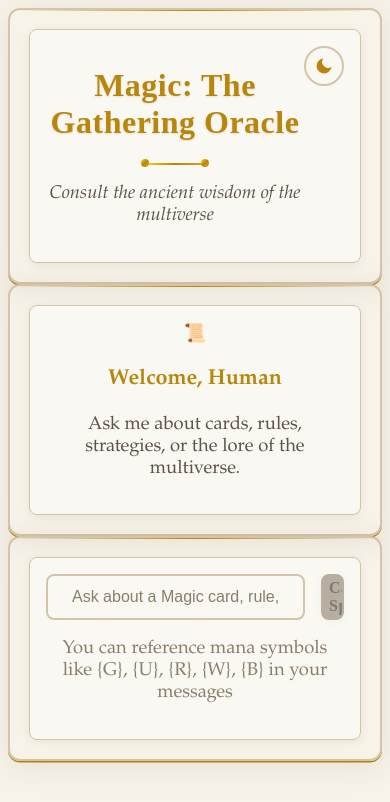
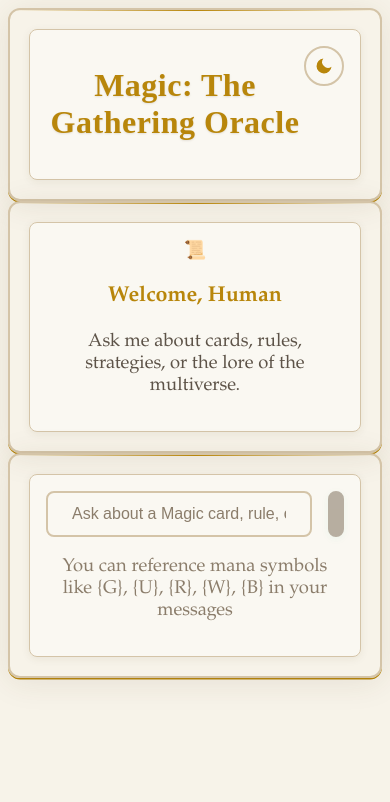
Before and after one commit to jmbluhm/mtg-llm-frontend, a Next.js app: page / in a window 390 px wide. Shown: the top 802 px of the page. Built offline with nearby package versions, Linux system fonts and the light colour scheme.

Commit message:
mobile styling fixes

```diff
--- a/src/app/page.tsx
+++ b/src/app/page.tsx
@@ -236,8 +236,8 @@
                 <h1 className="text-4xl font-mtg mtg-title mb-4">
                   Magic: The Gathering Oracle
                 </h1>
-                <div className="mtg-ornament mb-6"></div>
-                <p className="text-lg text-[var(--text-secondary)] font-mtg-body italic">
+                <div className="mtg-ornament mb-6 hidden sm:block"></div>
+                <p className="text-lg text-[var(--text-secondary)] font-mtg-body italic hidden sm:block">
                   Consult the ancient wisdom of the multiverse
                 </p>
               </div>
@@ -327,10 +327,16 @@
               <button
                 type="submit"
                 disabled={!inputMessage.trim() || loading}
-                className="px-10 py-4 mtg-button"
-                aria-label="Cast Spell"
+                className="px-10 py-4 mtg-button flex items-center justify-center"
+                aria-label="Send"
               >
-                {loading ? <span className="mana-spinner" aria-hidden="true"></span> : 'Cast Spell'}
+                {loading ? (
+                  <span className="mana-spinner" aria-hidden="true"></span>
+                ) : (
+                  <svg xmlns="http://www.w3.org/2000/svg" fill="none" viewBox="0 0 24 24" strokeWidth={2} stroke="currentColor" className="w-6 h-6">
+                    <path strokeLinecap="round" strokeLinejoin="round" d="M3 20.5l17.5-8.5-17.5-8.5v7l13 1.5-13 1.5v7z" />
+                  </svg>
+                )}
               </button>
             </form>
             <div className="mt-6 text-center">
```
